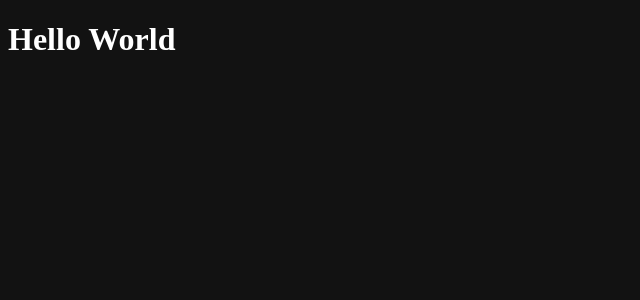
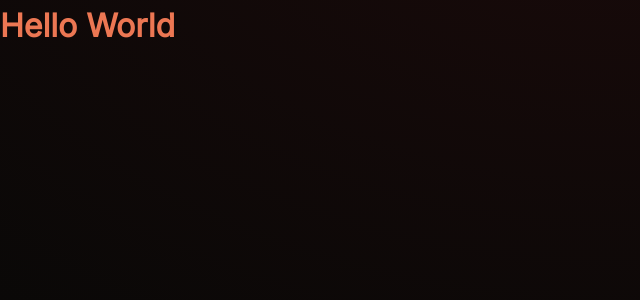
Before and after one commit to JoaccoG/portfolio, a React (Vite) app: page / in a window 1280 px wide. Shown: the top 300 px of the page, without its empty margins (0-640 px from the left). Built offline with nearby package versions, Linux system fonts and the light colour scheme.

Commit message:
style: set variables, resets and base styling

```diff
--- a/src/main.tsx
+++ b/src/main.tsx
@@ -1,11 +1,12 @@
 import { StrictMode } from 'react';
 import { createRoot } from 'react-dom/client';
 import { loadUmami } from '@lib/analytics';
+import '@style/globals.css';
 
 loadUmami();
 
 createRoot(document.getElementById('root')!).render(
   <StrictMode>
-    <h1>Hello World</h1>
+    <h1 style={{ color: 'var(--color-primary)' }}>Hello World</h1>
   </StrictMode>
 );
--- /dev/null
+++ b/src/style/globals.css
@@ -0,0 +1,97 @@
+@import '@fontsource/inter/latin-300.css';
+@import '@fontsource/inter/latin-400.css';
+@import '@fontsource/inter/latin-500.css';
+@import '@fontsource/inter/latin-600.css';
+@import '@fontsource/inter/latin-700.css';
+@import '@fontsource/fira-code/latin-300.css';
+@import '@fontsource/fira-code/latin-400.css';
+@import '@fontsource/fira-code/latin-500.css';
+@import '@fontsource/bebas-neue/latin-400.css';
+
+/* Variables */
+
+:root {
+  --color-primary: #ec7753;
+  --color-secondary: #ffc18b;
+  --color-white: #f2ebe3;
+  --color-black: #090807;
+  --color-light-gray: #757575;
+  --color-dark-gray: #383838;
+  --color-accent-red: #c62828;
+
+  --font-body: 'Inter', Helvetica, Arial, sans-serif;
+  --font-mono: 'Fira Code', Courier, monospace;
+  --font-display: 'Bebas Neue', Impact, 'Arial Narrow', sans-serif;
+
+  color-scheme: dark;
+}
+
+/* Resets and base styles */
+
+*,
+*::before,
+*::after {
+  margin: 0;
+  padding: 0;
+  box-sizing: border-box;
+}
+
+#root {
+  position: relative;
+  overflow-x: hidden;
+}
+
+html {
+  overflow-x: hidden;
+}
+
+html.lenis,
+html.lenis body {
+  height: auto;
+}
+
+.lenis.lenis-smooth {
+  scroll-behavior: auto !important;
+}
+
+.lenis.lenis-smooth [data-lenis-prevent] {
+  overscroll-behavior: contain;
+}
+
+.lenis.lenis-stopped {
+  overflow: hidden;
+}
+
+body {
+  min-height: 100vh;
+  color: var(--color-white);
+  background-color: var(--color-black);
+  background-image: radial-gradient(ellipse 80% 80% at 50% -20%, #1a0a0a, transparent);
+  background-attachment: fixed;
+  background-repeat: no-repeat;
+  font-family: var(--font-body);
+  font-weight: 400;
+  font-size: 1rem;
+  line-height: 1.6;
+  -webkit-font-smoothing: antialiased;
+  -moz-osx-font-smoothing: grayscale;
+  overflow-x: hidden;
+}
+
+img,
+picture,
+video,
+canvas {
+  display: block;
+  max-width: 100%;
+}
+
+ul,
+li {
+  list-style: none;
+}
+
+a {
+  text-decoration: none;
+  color: inherit;
+}
--- a/tsconfig.app.json
+++ b/tsconfig.app.json
@@ -10,7 +10,8 @@
     "baseUrl": "./",
     "paths": {
       "@lib/*": ["src/lib/*"],
-      "@test/*": ["src/test/*"]
+      "@test/*": ["src/test/*"],
+      "@style/*": ["src/style/*"]
     },
 
     /* Bundler mode */
```
